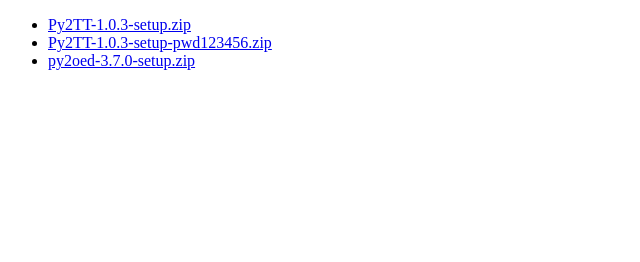
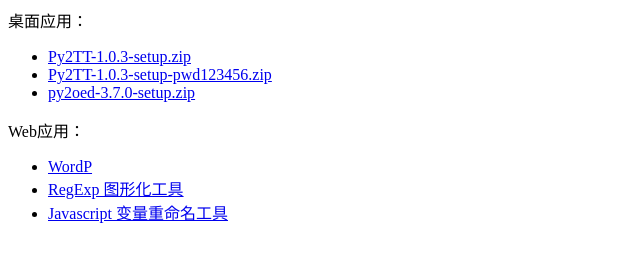
Before and after one commit to yuhere/py2web, a plain HTML site: page docs/index.html in a window 1280 px wide. Shown: the whole page, without its empty margins (0-640 px from the left). Drawn offline with Linux system fonts and the light colour scheme.

Commit message:
Update index.html

```diff
--- a/docs/index.html
+++ b/docs/index.html
@@ -8,6 +8,7 @@
 </head>
 <body>
 <div>
+  桌面应用：
   <ul id="lst"></ul>
   <script type="application/javascript">
     jq.$(document).ready(function(){
@@ -25,6 +26,13 @@
       })
     });
   </script>
+
+  Web应用：
+  <ul id="web-lst">
+    <li><a href="apps/wordp/index.html">WordP</a></li>
+    <li><a href="apps/py2regexp/index.html">RegExp 图形化工具</a></li>
+    <li><a href="apps/py2jsre/index.html">Javascript 变量重命名工具</a></li>
+  </ul>
 </div>
 </body>
 </html>
```
